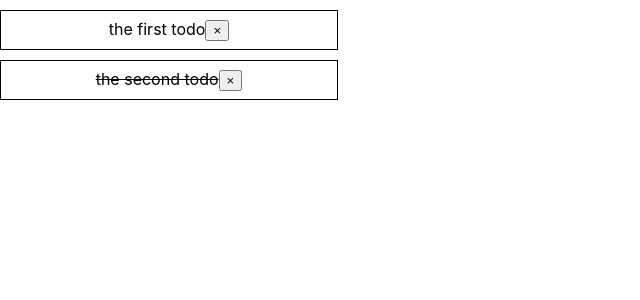
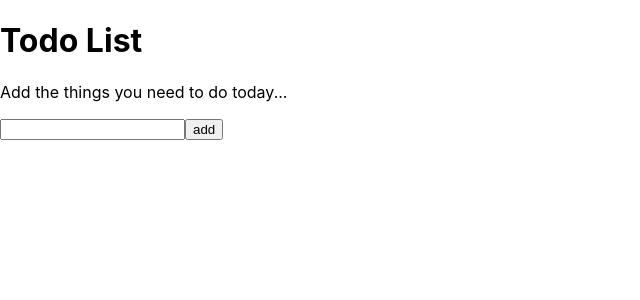
Before and after one commit to qiulu2/day10-todo, a React (Create React App) app: page / in a window 1280 px wide. Shown: the top 300 px of the page, without its empty margins (0-640 px from the left). Built offline with nearby package versions, Linux system fonts and the light colour scheme.

Commit message:
feat: implement add todo functionality in TodoGroup component

```diff
--- a/src/App.js
+++ b/src/App.js
@@ -4,10 +4,7 @@ import {todoReducer} from "./reducers/TodoReducer";
 import {TodoGroup} from "./components/TodoGroup";
 import {TodoContext} from "./contexts/TodoContext";
 
-export const initState = [
-    {id: 1, text: "the first todo", done: false},
-    {id: 2, text: "the second todo", done: true},
-];
+export const initState = [];
 
 
 function App() {
--- a/src/components/TodoGroup.js
+++ b/src/components/TodoGroup.js
@@ -1,14 +1,55 @@
-import {useContext} from "react";
+import {useContext, useState} from "react";
 import {TodoItem} from "./TodoItem";
 import {TodoContext} from "../contexts/TodoContext";
 
 export function TodoGroup() {
     const {state, dispatch} = useContext(TodoContext);
-    return <div>
-        {
-            state.map((item, index) => {
-                return <TodoItem todo={item} key={index} index={index}/>
-            })
+    const [inputText, setInputText] = useState("");
+
+    function addTodo() {
+        if (inputText.trim()) {
+            dispatch({
+                type: "ADD_TODO",
+                payload: {text: inputText.trim()}
+            });
+            setInputText("");
         }
+    }
+
+    function handleInputChange(e) {
+        setInputText(e.target.value);
+    }
+
+    function handleKeyDown(e) {
+        if (e.key === 'Enter') {
+            addTodo();
+        }
+    }
+
+    return <div className="todo-container">
+        <h1>Todo List</h1>
+
+        {state.length === 0 ? (
+            <div className="empty-state">
+                <p>Add the things you need to do today...</p>
+            </div>
+        ) : (
+            <div className="todo-list">
+                {state.map((item) => {
+                    return <TodoItem todo={item} key={item.id}/>
+                })}
+            </div>
+        )}
+
+        <div className="input-section">
+            <input
+                type="text"
+                value={inputText}
+                onChange={handleInputChange}
+                onKeyDown={handleKeyDown}
+                className="todo-input"
+            />
+            <button onClick={addTodo} className="add-btn">add</button>
+        </div>
     </div>;
 }
```
